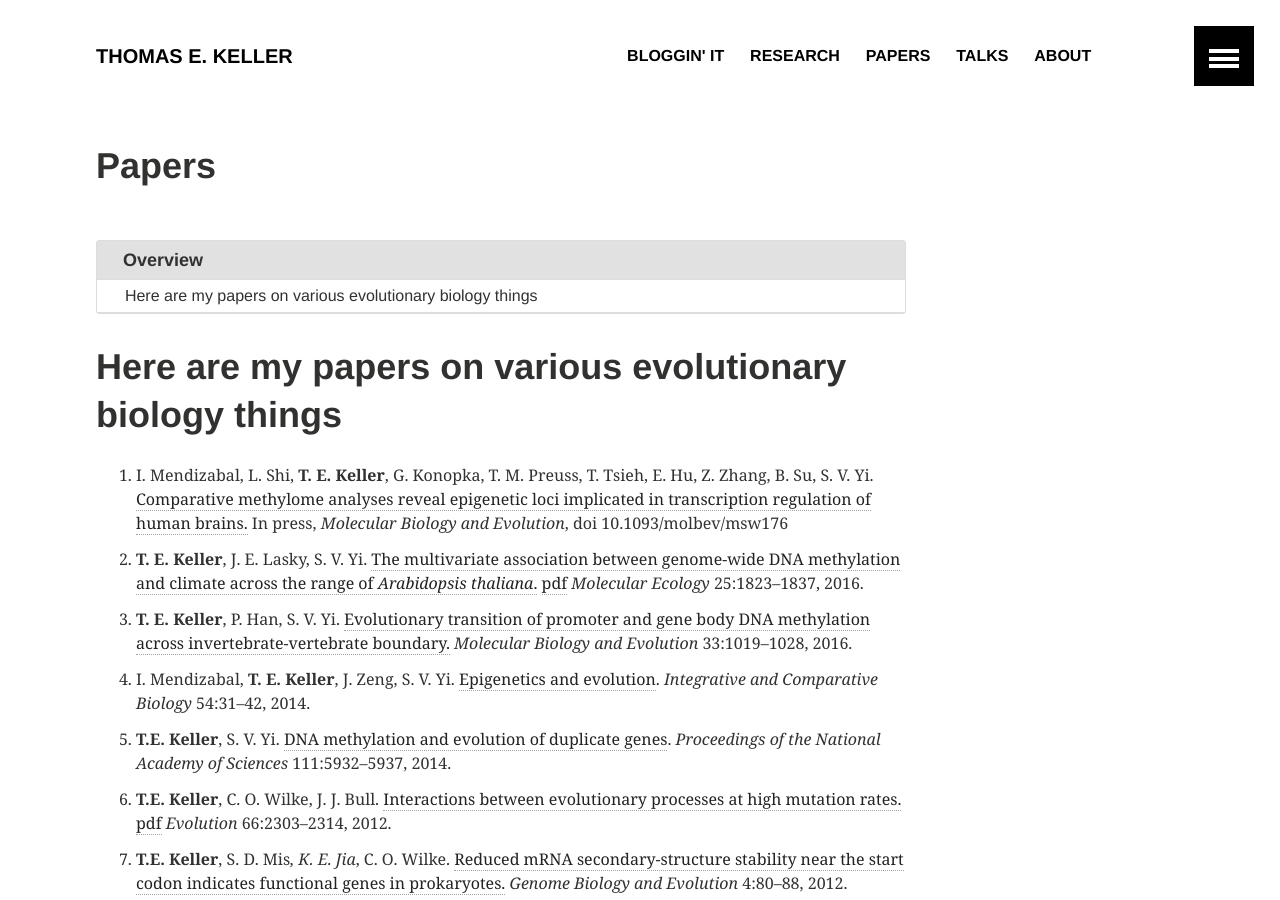
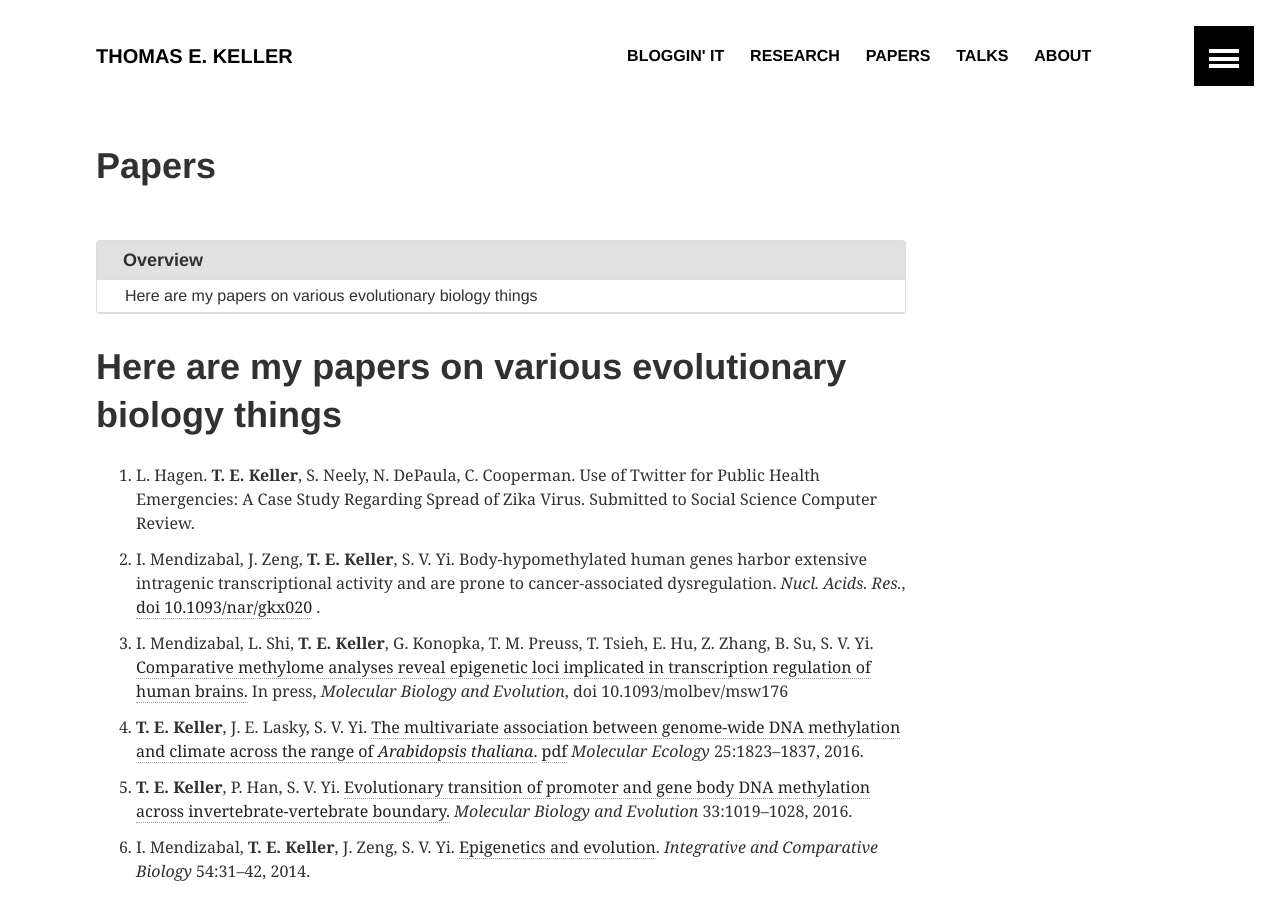
Before and after one commit to thomas-keller/thomas-keller.github.io, a Jekyll site: the page built from papers/index.md, in a window 1280 px wide and 900 px high. Built offline with Jekyll 4.4.1, drawn with Linux system fonts in a browser that asks for light colours.

Commit message:
updated papers/cv

```diff
--- a/papers/index.md
+++ b/papers/index.md
@@ -15,7 +15,8 @@ share: false
 {% include toc.html %}
 
 # Here are my papers on various evolutionary biology things
-
+15. L. Hagen. **T. E. Keller**, S. Neely, N. DePaula, C. Cooperman.  Use of Twitter for Public Health Emergencies: A Case Study Regarding Spread of Zika Virus. Submitted to Social Science Computer Review.
+14. I. Mendizabal, J. Zeng, **T. E. Keller**, S. V. Yi. Body-hypomethylated human genes harbor extensive intragenic transcriptional activity and are prone to cancer-associated dysregulation. *Nucl. Acids. Res.*, [doi 10.1093/nar/gkx020](http://thomas-keller.github.io/papers/mendizabal_gbody2017.pdf) .
 13. I. Mendizabal, L. Shi, **T. E. Keller**, G. Konopka, T. M. Preuss, T. Tsieh, E. Hu, Z. Zhang, B. Su, S. V. Yi. [Comparative methylome analyses reveal epigenetic loci implicated in transcription regulation of human brains.](http://mbe.oxfordjournals.org/content/early/2016/09/12/molbev.msw176.full.pdf+html) In press, *Molecular Biology and Evolution*, doi 10.1093/molbev/msw176
 12. **T. E. Keller**, J. E. Lasky, S. V. Yi. [The multivariate association between genome-wide DNA methylation and climate across the range of *Arabidopsis thaliana*.](http://onlinelibrary.wiley.com/doi/10.1111/mec.13573/abstract) [pdf](http://thomas-keller.github.io/papers/kly2016.pdf) *Molecular Ecology* 25:1823--1837, 2016.
 11. **T. E. Keller**, P. Han, S. V. Yi. [Evolutionary transition of promoter and gene body DNA methylation across invertebrate-vertebrate boundary.](http://mbe.oxfordjournals.org/content/33/4/1019)  *Molecular Biology and Evolution* 33:1019--1028, 2016.
```
Also changed, not shown: 2 other files.
